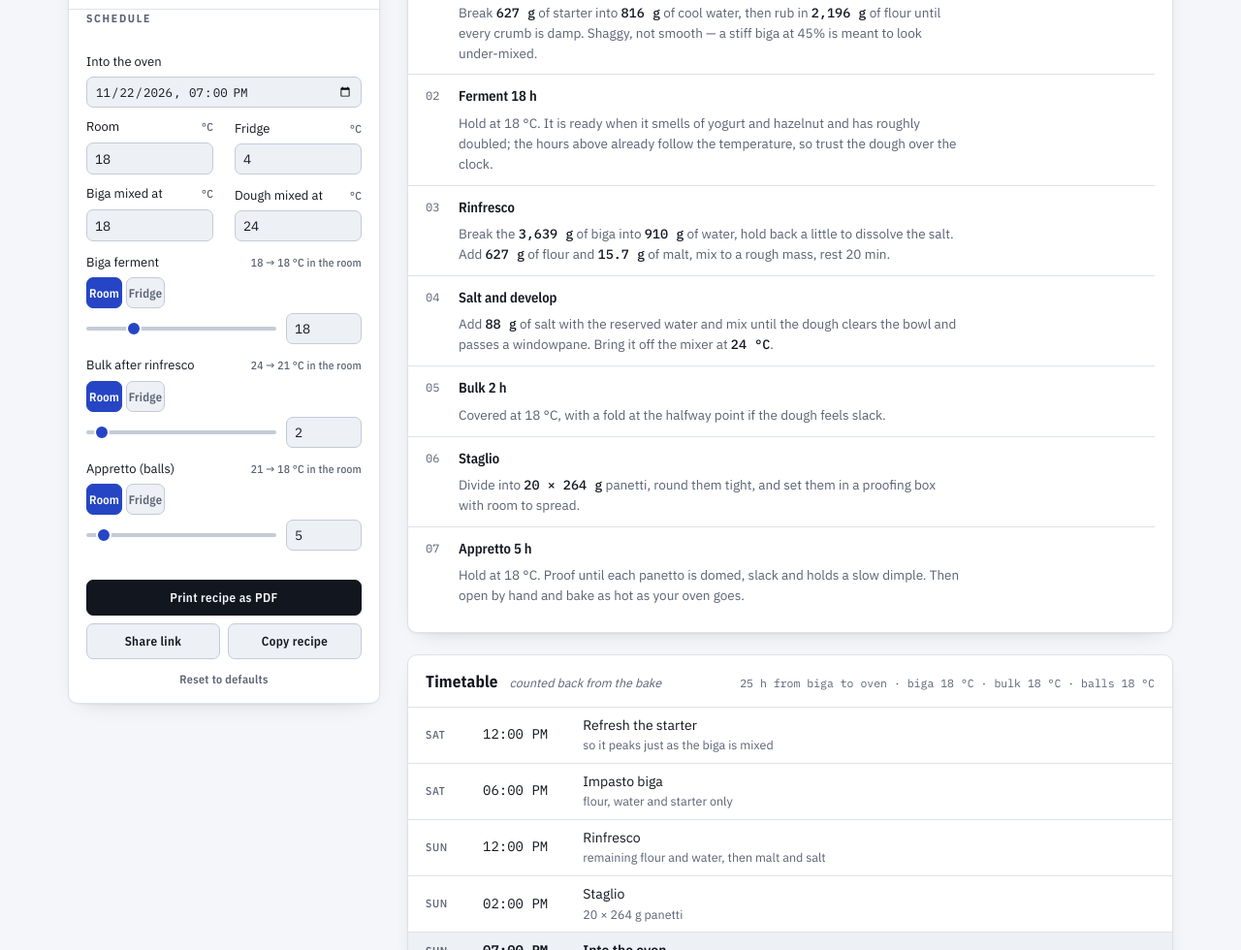
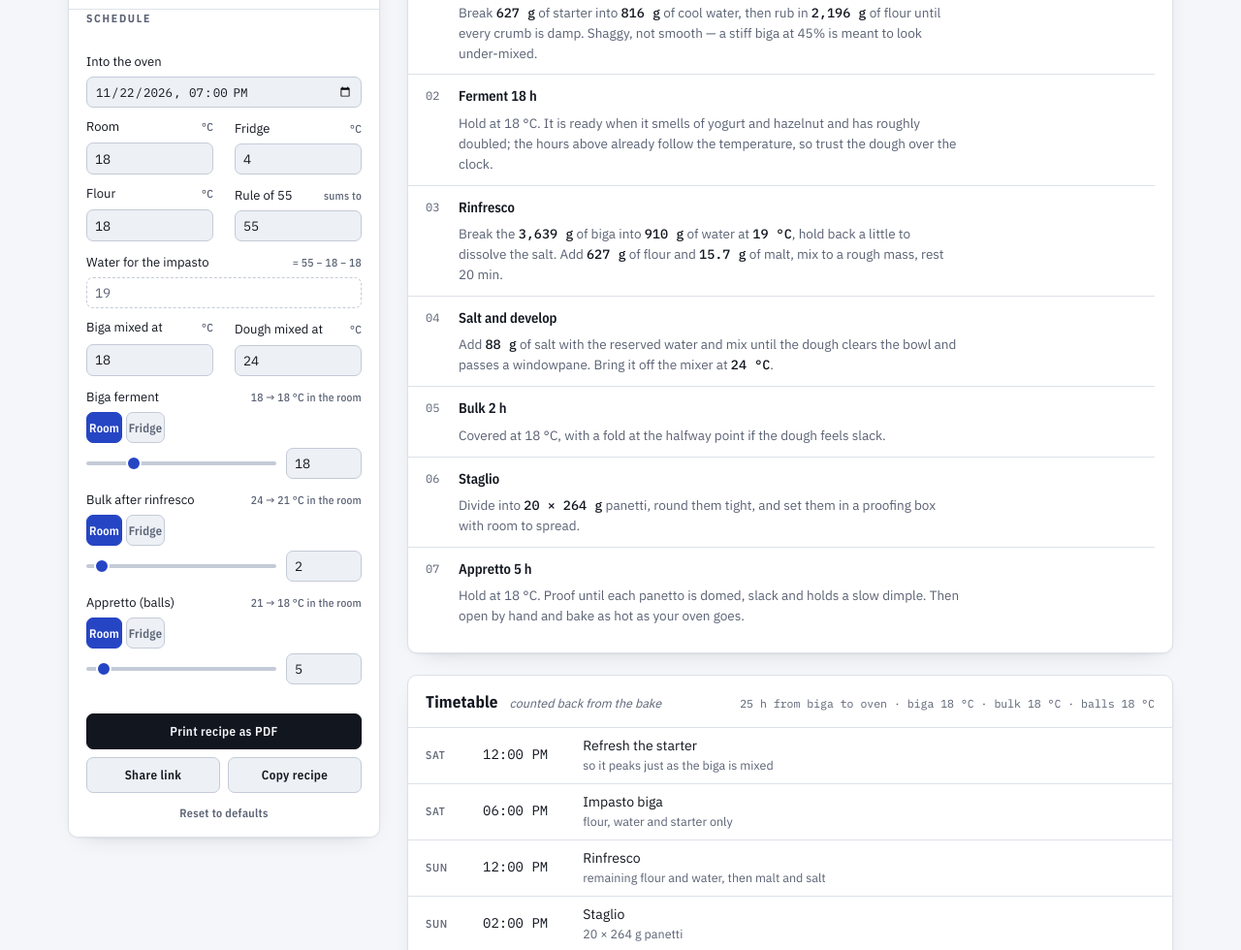
Before and after one commit to fabbarix/dough-boy, a plain HTML site: page index.html in a window 1280 px wide. Shown: the part 1108-2088 px from the top of the page at 97% size. Drawn offline with nearby package versions, Linux system fonts and the light colour scheme.

Commit message:
Give the water a temperature by the rule of 55
La regola del 55: room, flour and water should sum to 55, so the water
carries whatever the other two do not. A flour temperature joins the room
temperature already on the page, and the water figure follows from them.

The constant is editable rather than fixed at 55, the way the rule of 22
and the teglia divisor are, because the right sum depends on how much
friction a mixer puts into the dough.

The figure is derived, so its field is read-only and shows its own
arithmetic, and the rinfresco step names the temperature in the method on
the page and in the PDF. It warns when the rule asks for water nobody can
pour: below 2 C, where part of the water has to be weighed as ice, and
above 35 C, where it starts hurting the yeast on contact.

The biga keeps its cool water untouched. The rule targets the impasto,
and a stiff biga mixed shaggy carries far less friction than a final
dough taken to a windowpane.

Co-Authored-By: Claude Opus 5 <noreply@anthropic.com>
Claude-Session: https://claude.ai/code/session_013ZPUFSd5h8xuDEndbVXiCR

```diff
--- a/index.html
+++ b/index.html
@@ -145,6 +145,7 @@ input[type="range"]::-webkit-slider-thumb{
   -webkit-appearance:none;width:16px;height:16px;border-radius:50%;
   background:var(--biga);border:2px solid var(--surface);margin-top:-6px;cursor:pointer;
 }
+input[readonly]{background:transparent;border-style:dashed;color:var(--muted-solid);cursor:default}
 input[type="range"]::-moz-range-thumb{
   width:16px;height:16px;border-radius:50%;background:var(--biga);
   border:2px solid var(--surface);cursor:pointer;
@@ -446,6 +447,20 @@ footer.note code{font-family:var(--mono);font-size:11.5px;background:var(--surfa
             <div class="top"><label for="tfridge">Fridge</label><span class="hint">&deg;C</span></div>
             <input type="number" id="tfridge" min="0" max="18" step="0.5" value="4">
           </div>
+        </div>
+        <div class="duo">
+          <div class="field">
+            <div class="top"><label for="tflour">Flour</label><span class="hint">&deg;C</span></div>
+            <input type="number" id="tflour" min="0" max="35" step="0.5" value="18">
+          </div>
+          <div class="field">
+            <div class="top"><label for="r55">Rule of 55</label><span class="hint">sums to</span></div>
+            <input type="number" id="r55" min="45" max="65" step="0.5" value="55">
+          </div>
+        </div>
+        <div class="field">
+          <div class="top"><label for="twater">Water for the impasto</label><span class="hint" id="twaterHint">&deg;C</span></div>
+          <input type="number" id="twater" readonly tabindex="-1" aria-readonly="true" value="19">
         </div>
         <div class="duo">
           <div class="field">
@@ -606,7 +621,7 @@ footer.note code{font-family:var(--mono);font-size:11.5px;background:var(--surfa
 <script>
 (function(){
   "use strict";
-  var DEF = {troom:18,tfridge:4,envb:0,envk:0,enva:0,tdb:18,tdf:24,
+  var DEF = {troom:18,tfridge:4,tflour:18,r55:55,envb:0,envk:0,enva:0,tdb:18,tdf:24,
              n:20,shape:0,d:12,k:22,pn:2,pw:30,ph:40,pk:2,unit:0,pc:0,w:264,
              h:65,salt:2.8,malt:0.5,bf:80,bh:45,sp:20,tb:18,tk:2,ta:5,bake:""};
   var KEYS = Object.keys(DEF);
@@ -838,6 +853,13 @@ footer.note code{font-family:var(--mono);font-size:11.5px;background:var(--surfa
     return (lo + hi) / 2;
   }
 
+  /* La regola del 55: room + flour + water should sum to the constant, so the
+     water carries whatever the room and the flour do not. 55 is the usual
+     figure; a hotter mixer puts more friction into the dough, so the constant
+     is editable the way the rule of 22 is. */
+  function waterTemp(){ return S.r55 - S.troom - S.tflour; }
+  function waterSum(){ return num(S.r55) + " \u2212 " + num(S.troom) + " \u2212 " + num(S.tflour); }
+
   function envTemp(e){ return e ? S.tfridge : S.troom; }
   function envWord(e){ return e ? "fridge" : "room"; }
   function envPhrase(e){ return num(envTemp(e)) + " \u00b0C" + (e ? " in the fridge" : ""); }
@@ -965,6 +987,11 @@ footer.note code{font-family:var(--mono);font-size:11.5px;background:var(--surfa
         else if(st.hours > 72) a.push(["A very long " + lbl,
           num(round5(st.hours)) + " h at " + num(st.env) + " \u00b0C. Workable, but the dough will be markedly more acidic by the end."]);
       });
+      var tw = waterTemp();
+      if(tw < 2) a.push(["The rule of 55 asks for water at " + num(round5(tw)) + " \u00b0C",
+        "below freezing is not pourable \u2014 weigh part of the water as ice, or cool the flour, which counts the same against the sum."]);
+      else if(tw > 35) a.push(["The rule of 55 asks for water at " + num(round5(tw)) + " \u00b0C",
+        "that is warm enough to start hurting the yeast on contact. Check the room and flour figures before trusting it."]);
       if(Math.max(S.envb ? 0 : S.troom, S.tdf) > 28) a.push(["Warm enough to shift the flavour",
         "above about 28 \u00b0C the bacteria outrun the yeast. The timings still hold, but expect a sourer, slacker dough than the same formula run cool."]);
     }
@@ -977,7 +1004,7 @@ footer.note code{font-family:var(--mono);font-size:11.5px;background:var(--surfa
     var steps = [
       ["Mix the biga", "Break <b>"+gu(d.starter)+"</b> of starter into <b>"+gu(Math.max(d.bAddW,0))+"</b> of cool water, then rub in <b>"+gu(Math.max(d.bAddF,0))+"</b> of flour until every crumb is damp. Shaggy, not smooth — a stiff biga at "+S.bh+"% is meant to look under-mixed."],
       ["Ferment "+num(S.tb)+" h", "Hold at "+num(envTemp(S.envb))+" °C"+(S.envb?" in the fridge":"")+". It is ready when it smells of yogurt and hazelnut and has roughly doubled; the hours above already follow the temperature, so trust the dough over the clock."],
-      ["Rinfresco", "Break the <b>"+gu(d.bigaMass)+"</b> of biga into <b>"+gu(Math.max(d.rWater,0))+"</b> of water, hold back a little to dissolve the salt. "+rinfAdd(BOLD,d)+", mix to a rough mass, rest 20 min."],
+      ["Rinfresco", "Break the <b>"+gu(d.bigaMass)+"</b> of biga into <b>"+gu(Math.max(d.rWater,0))+"</b> of water at <b>"+num(round5(waterTemp()))+" °C</b>, hold back a little to dissolve the salt. "+rinfAdd(BOLD,d)+", mix to a rough mass, rest 20 min."],
       ["Salt and develop", "Add <b>"+gu(d.salt)+"</b> of salt with the reserved water and mix until the dough clears the bowl and passes a windowpane. Bring it off the mixer at <b>"+num(S.tdf)+" °C</b>."],
       ["Bulk "+num(S.tk)+" h", bulkText()],
       ["Staglio", staglioText(BOLD)],
@@ -1110,6 +1137,7 @@ footer.note code{font-family:var(--mono);font-size:11.5px;background:var(--surfa
     });
     PAIRS.forEach(function(p){ var r = $(p[1]); if(r) r.value = S[p[0]]; });
     $("hOut").textContent = Number(S.h).toFixed(1)+" %";
+    syncWater();
     STAGES.forEach(function(k){ $(k+"Hint").textContent = stageHint(k); });
     ["envb","envk","enva"].forEach(function(e){
       pressed('.envs .size[data-env="'+e+'"]', function(b){ return Number(b.dataset.v) === S[e]; });
@@ -1152,8 +1180,14 @@ footer.note code{font-family:var(--mono);font-size:11.5px;background:var(--surfa
   }
   function onModel(k){ return Math.abs(S[k] - MODEL[k]) < 0.26; }
 
+  function syncWater(){
+    $("twater").value = num(round5(waterTemp()));
+    $("twaterHint").textContent = "= " + waterSum();
+  }
+
   /* refresh the stage fields without fighting the one being typed in */
   function syncStages(skip){
+    syncWater();
     STAGES.forEach(function(k){
       if(k !== skip){
         if($(k).value !== String(S[k])) $(k).value = S[k];
@@ -1498,7 +1532,7 @@ footer.note code{font-family:var(--mono);font-size:11.5px;background:var(--surfa
       ["Ferment " + num(S.tb) + " h", "Hold at " + num(envTemp(S.envb)) + " \u00b0C" + (S.envb ? " in the fridge" : "")
         + ". It is ready when it smells of yogurt and hazelnut and has roughly doubled; the hours above already follow the temperature, so trust the dough over the clock."],
       ["Rinfresco", "Break the " + gu(d.bigaMass) + " of biga into " + gu(Math.max(d.rWater,0))
-        + " of water, holding back a little to dissolve the salt. " + rinfAdd(PLAIN,d)
+        + " of water at " + num(round5(waterTemp())) + " \u00b0C, holding back a little to dissolve the salt. " + rinfAdd(PLAIN,d)
         + ", mix to a rough mass, rest 20 minutes."],
       ["Salt and develop", "Add " + gu(d.salt) + " of salt with the reserved water and mix until the dough clears the bowl and passes a windowpane. Bring it off the mixer at " + num(S.tdf) + " \u00b0C."],
       ["Bulk " + num(S.tk) + " h", bulkText()],
```
Also changed, not shown: 1 other file.
